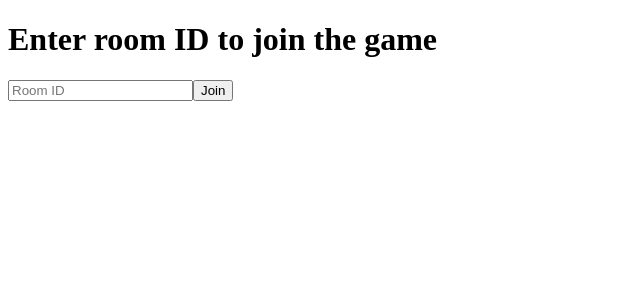
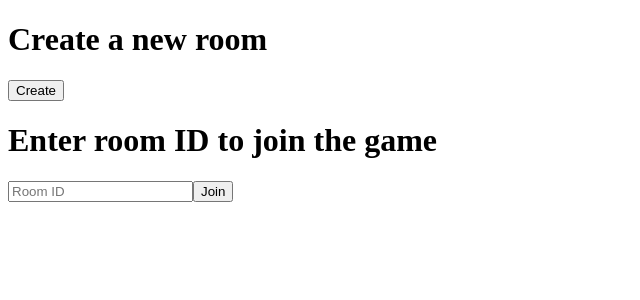
Before and after one commit to Crrayzze/shifume, a React (Create React App) app in the folder frontend/: page / in a window 1280 px wide. Shown: the top 300 px of the page, without its empty margins (0-640 px from the left). Built offline with nearby package versions, Linux system fonts and the light colour scheme; no server answers.

Commit message:
Remove context + generate random room key

```diff
--- a/frontend/src/App.jsx
+++ b/frontend/src/App.jsx
@@ -3,13 +3,12 @@ import React, { useEffect, useState } from "react";
 import { Game } from "./scenes/game/game";
 import socketService from "./services/socket/socket";
 import { JoinRoom } from "./components/joinRoom/joinRoom";
-import GameContext from "./context/gameContext";
 
 function App() {
   const [isInRoom, setIsInRoom] = useState(false);
 
   const connectSocket = async () => {
-    const socket = await socketService
+    await socketService
       .connect("http://localhost:8000")
       .catch((err) => {
         console.log("Error: ", err);
@@ -18,18 +17,14 @@ function App() {
 
   useEffect(() => {
     connectSocket();
+    console.log("useEffect run")
   }, []);
 
-  const gameContextValue = {
-    isInRoom,
-    setIsInRoom,
-  };
-
   return (
-    <GameContext.Provider value={gameContextValue}>
-      {!isInRoom && <JoinRoom />}
+    <div>
+      {!isInRoom && <JoinRoom setIsInRoom={setIsInRoom} />}
       {isInRoom && <Game setIsInRoom={setIsInRoom}/>}
-    </GameContext.Provider>
+    </div>
   );
 }
 
--- a/frontend/src/components/joinRoom/joinRoom.jsx
+++ b/frontend/src/components/joinRoom/joinRoom.jsx
@@ -1,18 +1,28 @@
 import React from "react";
-import { useState, useContext } from "react";
+import { useState } from "react";
 import socketService from "../../services/socket/socket";
 import gameService from "../../services/game/game";
-import GameContext from "../../context/gameContext";
 
-export const JoinRoom = () => {
+export const JoinRoom = ({ setIsInRoom }) => {
   const [roomID, setRoomID] = useState("");
   const [isJoining, setIsJoining] = useState(false);
-
-  const { isInRoom, setIsInRoom } = useContext(GameContext);
 
   const handleRoomIDChange = (e) => {
     const value = e.target.value;
     setRoomID(value);
+  };
+
+  const connectToRoom = async (ID, socket) => {
+    setIsJoining(true);
+
+    const joined = await gameService.joinGameRoom(socket, ID).catch((err) => {
+      console.log("Error: ", err);
+      alert(err);
+    });
+
+    if (joined) setIsInRoom(true);
+
+    setIsJoining(false);
   };
 
   const joinRoom = async (e) => {
@@ -21,22 +31,32 @@ export const JoinRoom = () => {
 
     if (!roomID || roomID.trim() === "" || !socket) return;
 
-    setIsJoining(true);
+    connectToRoom(roomID, socket);
+  };
 
-    const joined = await gameService
-      .joinGameRoom(socket, roomID)
-      .catch((err) => {
-        console.log("Error: ", err);
-        alert(err);
-      });
+  const createRoom = async () => {
+    let randomID = "";
+    const characters = "ABCDEFGHIJKLMNOPQRSTUVWXYZ";
+    for (let i = 0; i < 6; i++) {
+      randomID += characters.charAt(
+        Math.floor(Math.random() * characters.length)
+      );
+    }
+    const socket = socketService.socket;
 
-    if (joined) setIsInRoom(true);
+    if (!randomID || randomID.trim() === "" || !socket) return;
 
-    setIsJoining(false);
+    connectToRoom(randomID, socket);
   };
 
   return (
     <div>
+      <form>
+        <h1>Create a new room</h1>
+        <button disabled={isJoining} onClick={createRoom}>
+          {isJoining ? "Joining..." : "Create"}
+        </button>
+      </form>
       <form onSubmit={joinRoom}>
         <h1>Enter room ID to join the game</h1>
         <input
@@ -46,7 +66,7 @@ export const JoinRoom = () => {
           onChange={handleRoomIDChange}
         />
         <button type="submit" disabled={isJoining}>
-          {isJoining ? "Joininng..." : "Join"}
+          {isJoining ? "Joining..." : "Join"}
         </button>
       </form>
     </div>
--- a/frontend/src/scenes/game/game.jsx
+++ b/frontend/src/scenes/game/game.jsx
@@ -2,6 +2,7 @@ import React, { useState, useEffect, useMemo } from "react";
 import { Timer } from "../../components/timer/timer";
 import { choices } from "../../gameLogic/gameLogic";
 import { GameLogic } from "../../gameLogic/gameLogic";
+import gameService from "../../services/game/game";
 
 export const Game = ({ setIsInRoom }) => {
   const [userChoice, setUserChoice] = useState(null);
@@ -46,7 +47,12 @@ export const Game = ({ setIsInRoom }) => {
 
   return (
     <div>
-      {round === 0 && <h1>Waiting for your opponent to join the room...</h1>}
+      {round === 0 && (
+        <>
+          <h1>Waiting for your opponent to join the room...</h1>
+          <h1>Share this code with your friend: {gameService.roomId}</h1>
+        </>
+      )}
       {round > 0 && (
         <>
           <h1>You VS Opponent</h1>
```
